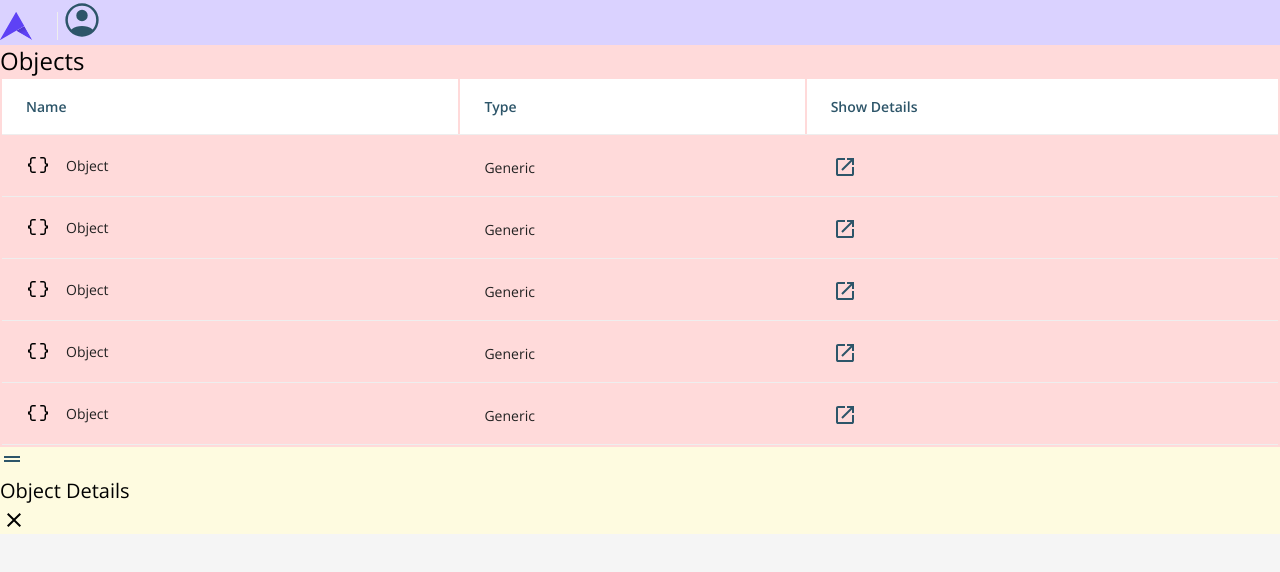
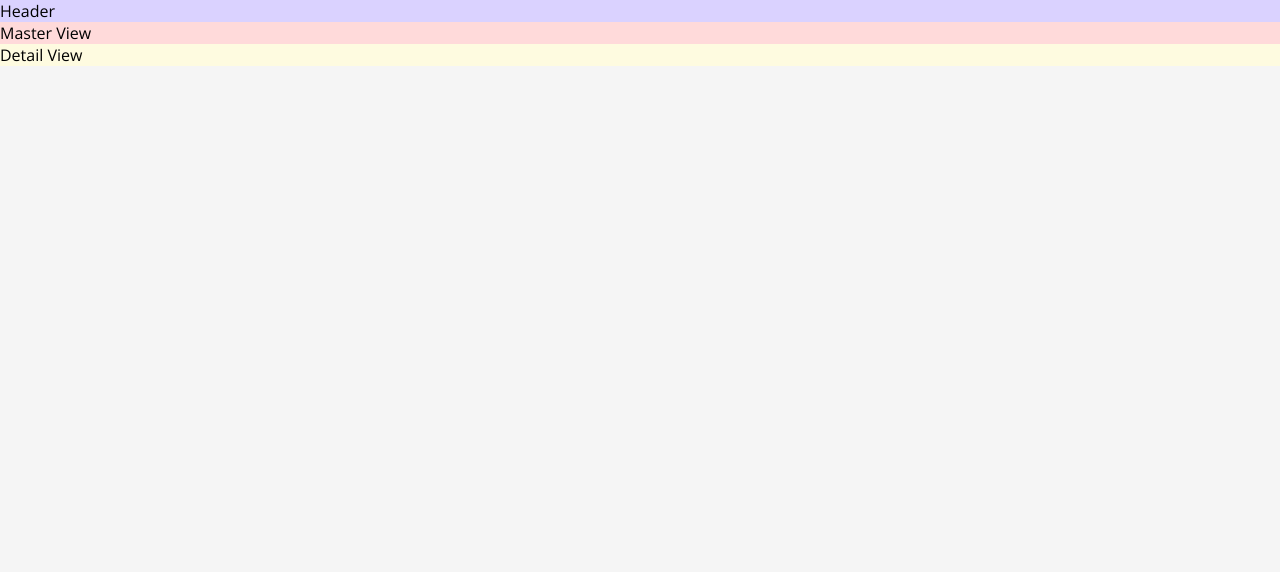
Before and after one commit to aclue-de/LayoutTalk_master-detail-app, a website built with Vite: page index.html in a window 1280 px wide. Built offline with nearby package versions, Linux system fonts and the light colour scheme.

Commit message:
clean up html

```diff
--- a/index.html
+++ b/index.html
@@ -17,105 +17,11 @@
   </head>
 
   <body>
-    <header>
-      <img class="logo" src="images/Logo.svg" alt="Logo" />
-      <img src="images/account-icon.svg" alt="Profile" />
-    </header>
+    <header>Header</header>
 
     <main>
-      <section class="master-view">
-        <h1 class="master-heading">Objects</h1>
-        <div class="master-content">
-          <table>
-            <thead>
-              <td>Name</td>
-              <td>Type</td>
-              <td>Show Details</td>
-            </thead>
-            <tbody>
-              <tr>
-                <td class="name-cell">
-                  <img src="images/object-icon.svg" />
-                  <p>Object</p>
-                </td>
-                <td><p>Generic</p></td>
-                <td>
-                  <button class="icon-btn open-detail-btn">
-                    <img src="images/open-tab-icon.svg" />
-                  </button>
-                </td>
-              </tr>
-              <tr>
-                <td class="name-cell">
-                  <img src="images/object-icon.svg" />
-                  <p>Object</p>
-                </td>
-                <td><p>Generic</p></td>
-                <td>
-                  <button class="icon-btn open-detail-btn">
-                    <img src="images/open-tab-icon.svg" />
-                  </button>
-                </td>
-              </tr>
-              <tr>
-                <td class="name-cell">
-                  <img src="images/object-icon.svg" />
-                  <p>Object</p>
-                </td>
-                <td><p>Generic</p></td>
-                <td>
-                  <button class="icon-btn open-detail-btn">
-                    <img src="images/open-tab-icon.svg" />
-                  </button>
-                </td>
-              </tr>
-              <tr>
-                <td class="name-cell">
-                  <img src="images/object-icon.svg" />
-                  <p>Object</p>
-                </td>
-                <td><p>Generic</p></td>
-                <td>
-                  <button class="icon-btn open-detail-btn">
-                    <img src="images/open-tab-icon.svg" />
-                  </button>
-                </td>
-              </tr>
-              <tr>
-                <td class="name-cell">
-                  <img src="images/object-icon.svg" />
-                  <p>Object</p>
-                </td>
-                <td><p>Generic</p></td>
-                <td>
-                  <button class="icon-btn open-detail-btn">
-                    <img src="images/open-tab-icon.svg" />
-                  </button>
-                </td>
-              </tr>
-            </tbody>
-          </table>
-        </div>
-      </section>
-      <section class="detail-view">
-        <div class="resize-handle">
-          <img src="images/drag-handle-icon.svg" />
-        </div>
-        <div class="detail-content">
-          <div class="detail-content--header">
-            <h2>Object Details</h2>
-            <button class="icon-btn close-detail-btn">
-              <img src="images/close-icon.svg" />
-            </button>
-          </div>
-          <div class="detail-grid">
-            <div class="detail-area blue"></div>
-            <div class="detail-area red"></div>
-            <div class="detail-area orange"></div>
-            <div class="detail-area yellow"></div>
-          </div>
-        </div>
-      </section>
+      <section class="master-view">Master View</section>
+      <section class="detail-view">Detail View</section>
     </main>
 
     <script type="module" src="/js/main.js"></script>
```
